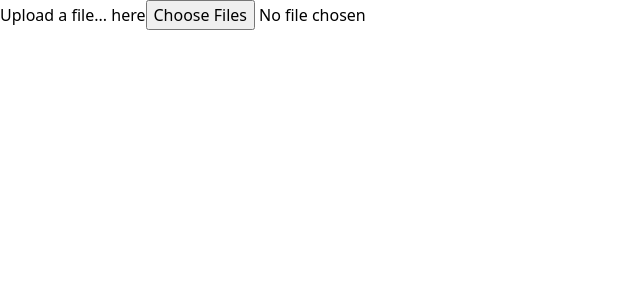
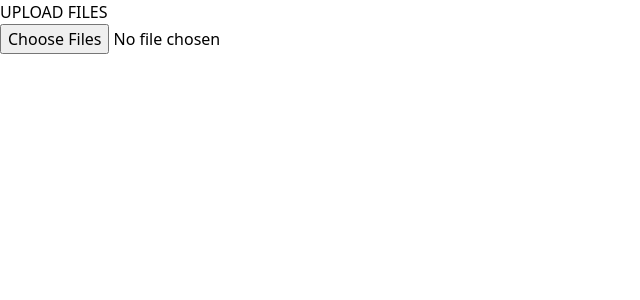
Before and after one commit to izwrt/File-Upploading-App-React.js-Node.js, a React (Vite) app: page / in a window 1280 px wide. Shown: the top 300 px of the page, without its empty margins (0-640 px from the left). Built offline with nearby package versions, Linux system fonts and the light colour scheme.

Commit message:
miner correction

```diff
--- a/src/UploadFile.jsx
+++ b/src/UploadFile.jsx
@@ -64,8 +64,8 @@ const UploadFile = () => {
     }
 
     return(
-        <div className="text-xl space-y-10 p-10">
-            Upload a file... here
+        <div className="text-xl p-10 flex flex-col">
+            <p className='mb-4'>UPLOAD FILES</p>
             <input onChange={fileHandle} type='file' multiple/>
             <br/>
             {files.length > 0 && (
```
